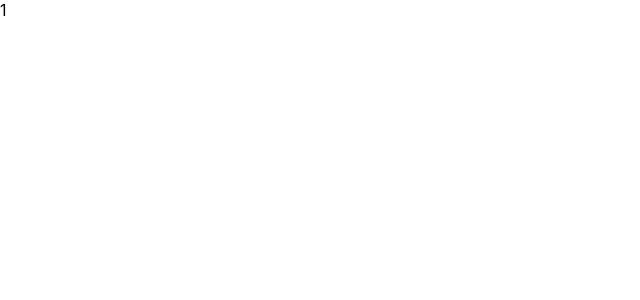
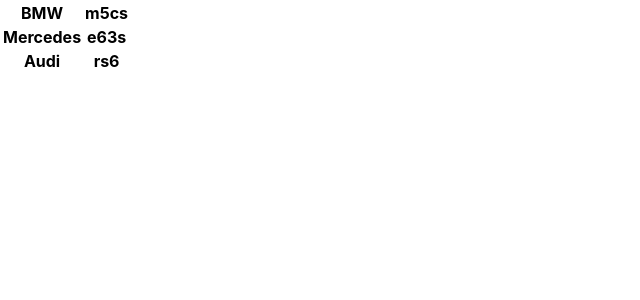
Before and after one commit to Kliapwnz/map, a React (Create React App) app: page / in a window 1280 px wide. Shown: the top 300 px of the page, without its empty margins (0-640 px from the left). Built offline with nearby package versions, Linux system fonts and the light colour scheme.

Commit message:
Create map cars

```diff
--- a/src/NewComponent.tsx
+++ b/src/NewComponent.tsx
@@ -10,7 +10,15 @@
 
 export const NewComponent = (props: NewComponentPropsType) => {
     return (
-        <div>1</div>
+        <table>
+            {props.topCars.map((el,id)=>{
+                return(<tr key={id}>
+                    <th>{el.manufacturer}</th>
+                    <th>{el.model}</th>
+                </tr>)
+            })}
+
+        </table>
 
     )
 }
```
